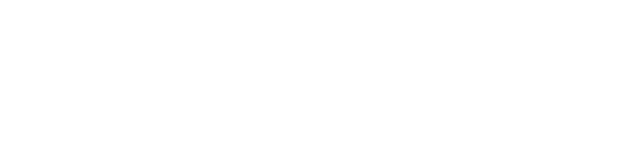
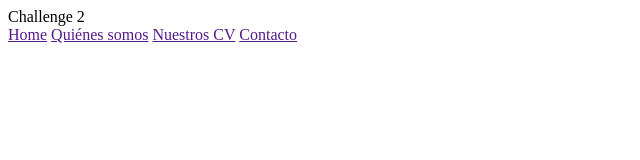
Before and after one commit to bigPeepo/202301-w1ch2-dani-setien-jairo-vidomines, a plain HTML site: page index.html in a window 1280 px wide. Shown: the whole page, without its empty margins (0-640 px from the left). Drawn offline with Linux system fonts and the light colour scheme.

Commit message:
Created skeleton for pages in correct language

```diff
--- a/index.html
+++ b/index.html
@@ -1,5 +1,5 @@
 <!DOCTYPE html>
-<html lang="en">
+<html lang="es">
 
 <head>
   <meta charset="UTF-8">
@@ -9,7 +9,15 @@
 </head>
 
 <body>
-
+  <header>
+    <div>Challenge 2</div>
+    <nav>
+      <a href="">Home</a>
+      <a href="">Quiénes somos</a>
+      <a href="">Nuestros CV</a>
+      <a href="">Contacto</a>
+    </nav>
+  </header>
 </body>
 
 </html>
```
